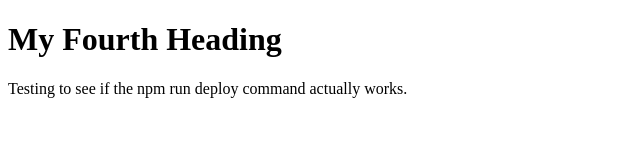
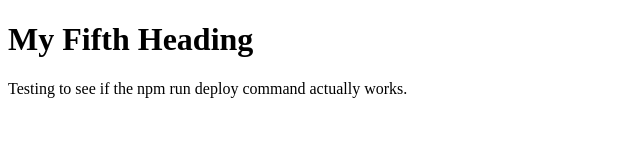
Before and after one commit to atulyav97/atulyav97.github.io, a React app: page public/index.html in a window 1280 px wide. Shown: the whole page, without its empty margins (0-640 px from the left). Built offline with nearby package versions, Linux system fonts and the light colour scheme.

Commit message:
Test commit to make sure things work

```diff
--- a/public/index.html
+++ b/public/index.html
@@ -2,7 +2,7 @@
 <html>
 <body>
 
-<h1>My Fourth Heading</h1>
+<h1>My Fifth Heading</h1>
 
 <p>Testing to see if the npm run deploy command actually works.</p>
 
```
